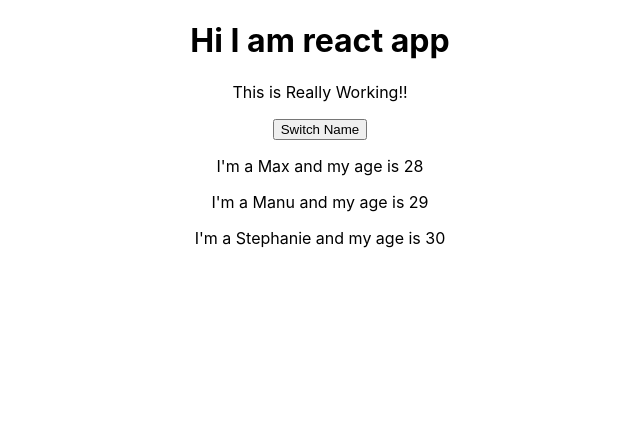
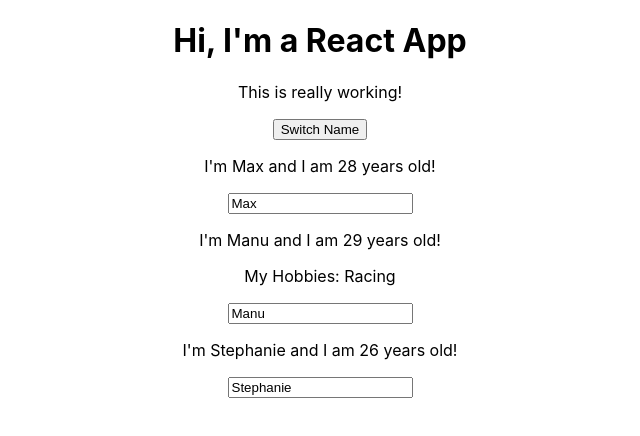
Before and after one commit to rajaashish/react-complete-guide, a React (Create React App) app: page / in a window 1280 px wide. Shown: the top 436 px of the page, without its empty margins (320-960 px from the left). Built offline with nearby package versions, Linux system fonts and the light colour scheme.

Commit message:
way to bind

```diff
--- a/src/App.js
+++ b/src/App.js
@@ -6,20 +6,43 @@
 class App extends Component {
   state = {
     persons: [
-      { name: 'Max ', age: 28 },
-      { name: 'Manu ', age: 29 },
-      { name: 'Stephanie ', age: 30 }
-    ]
+      { name: 'Max', age: 28 },
+      { name: 'Manu', age: 29 },
+      { name: 'Stephanie', age: 26 }
+    ],
+    otherState: 'some other value'
   }
-  switchNameHandler = () => {
-    console.log('was clicked')
+
+  switchNameHandler = newName => {
+    // console.log('Was clicked!');
+    // DON'T DO THIS: this.state.persons[0].name = 'Maximilian';
+    this.setState({
+      persons: [
+        { name: newName, age: 28 },
+        { name: 'Manu', age: 29 },
+        { name: 'Stephanie', age: 27 }
+      ]
+    })
   }
+
+  nameChangedHandler = event => {
+    this.setState({
+      persons: [
+        { name: 'Max', age: 28 },
+        { name: event.target.value, age: 29 },
+        { name: 'Stephanie', age: 26 }
+      ]
+    })
+  }
+
   render () {
     return (
       <div className='App'>
-        <h1>Hi I am react app</h1>
-        <p>This is Really Working!!</p>
-        <button onClick={this.switchNameHandler}>Switch Name</button>
+        <h1>Hi, I'm a React App</h1>
+        <p>This is really working!</p>
+        <button onClick={() => this.switchNameHandler('Maximilian!!')}>
+          Switch Name
+        </button>
         <Person
           name={this.state.persons[0].name}
           age={this.state.persons[0].age}
@@ -27,13 +50,18 @@
         <Person
           name={this.state.persons[1].name}
           age={this.state.persons[1].age}
-        />
+          click={this.switchNameHandler.bind(this, 'Max!')}
+          changed={this.nameChangedHandler}
+        >
+          My Hobbies: Racing
+        </Person>
         <Person
           name={this.state.persons[2].name}
           age={this.state.persons[2].age}
         />
       </div>
     )
+    // return React.createElement('div', {className: 'App'}, React.createElement('h1', null, 'Does this work now?'));
   }
 }
 
--- a/src/Person/Person.js
+++ b/src/Person/Person.js
@@ -3,11 +3,13 @@
 const person = props => {
   return (
     <div>
-      <p>
-        I'm a {props.name} and my age is {props.age}
+      <p onClick={props.click}>
+        I'm {props.name} and I am {props.age} years old!
       </p>
       <p>{props.children}</p>
+      <input type='text' onChange={props.changed} value={props.name} />
     </div>
   )
 }
+
 export default person
```
